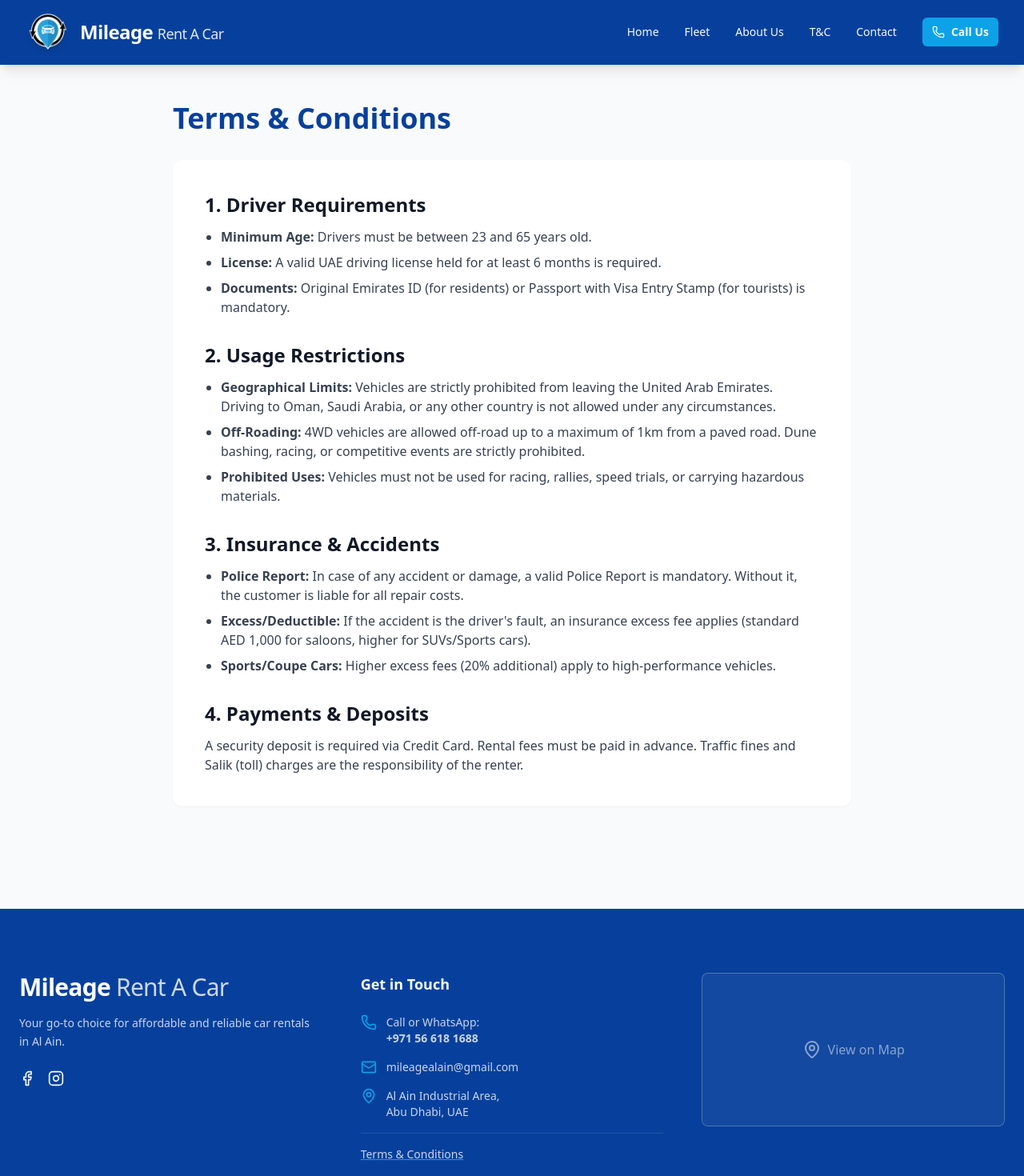
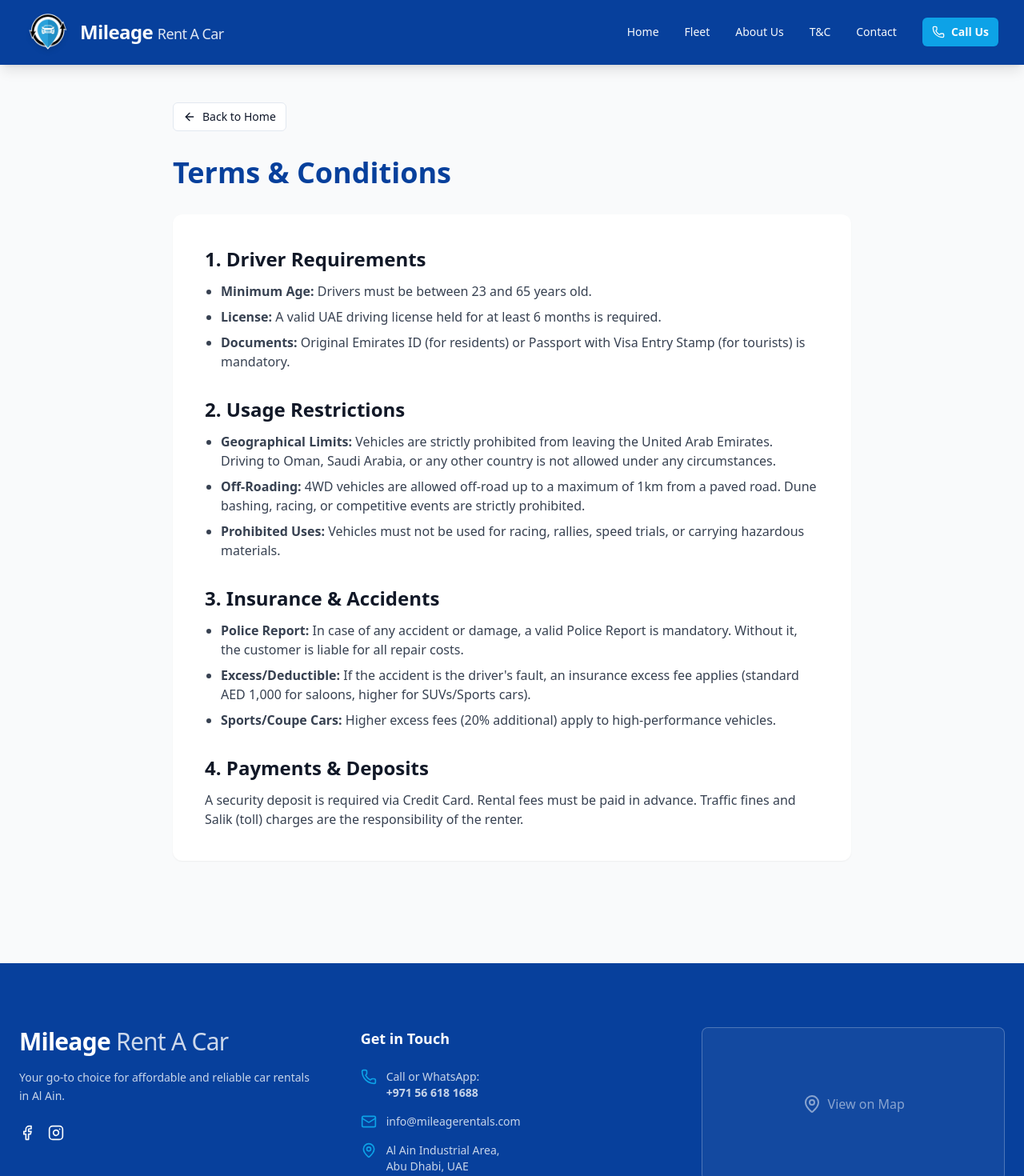
Before and after one commit to anjum613/mileage, a Next.js app: page /terms in a window 1280 px wide. Shown: the top 1470 px of the page at 80% size. Built offline with nearby package versions, Linux system fonts and the light colour scheme.

Commit message:
fix: ensure clicking logo on homepage scrolls to top

```diff
--- a/src/app/terms/page.tsx
+++ b/src/app/terms/page.tsx
@@ -2,6 +2,9 @@
 
 import Header from '@/components/Header';
 import Footer from '@/components/Footer';
+import Link from 'next/link'; // IMPORT LINK
+import { Button } from '@/components/ui/button';
+import { ArrowLeft } from 'lucide-react';
 
 export default function TermsPage() {
   return (
@@ -9,6 +12,16 @@
       <Header />
 
       <div className="max-w-4xl mx-auto px-6 py-24 md:py-32">
+
+        {/* FIXED: Use Link for internal navigation */}
+        <div className="mb-8">
+          <Button asChild variant="outline" className="gap-2">
+            <Link href="/">
+              <ArrowLeft className="w-4 h-4" /> Back to Home
+            </Link>
+          </Button>
+        </div>
+
         <h1 className="text-3xl md:text-4xl font-bold text-primary mb-8">Terms & Conditions</h1>
 
         <div className="bg-white p-6 md:p-10 rounded-xl shadow-sm space-y-8 text-gray-700">
@@ -25,7 +38,6 @@
           <section>
             <h2 className="text-xl md:text-2xl font-semibold text-gray-900 mb-3">2. Usage Restrictions</h2>
             <ul className="list-disc pl-5 space-y-2">
-              {/* UPDATED POINT BELOW */}
               <li><strong>Geographical Limits:</strong> Vehicles are strictly prohibited from leaving the United Arab Emirates. Driving to Oman, Saudi Arabia, or any other country is not allowed under any circumstances.</li>
               <li><strong>Off-Roading:</strong> 4WD vehicles are allowed off-road up to a maximum of 1km from a paved road. Dune bashing, racing, or competitive events are strictly prohibited.</li>
               <li><strong>Prohibited Uses:</strong> Vehicles must not be used for racing, rallies, speed trials, or carrying hazardous materials.</li>
--- a/src/components/Footer.tsx
+++ b/src/components/Footer.tsx
@@ -1,8 +1,8 @@
 'use client';
 
 import { Facebook, Instagram, MapPin, Phone, Mail } from 'lucide-react';
+import Link from 'next/link'; // IMPORT LINK
 
-// THIS LINE MUST SAY 'export default'
 export default function Footer() {
   return (
     <footer id="contact" className="bg-primary text-primary-foreground pt-20 pb-10">
@@ -36,17 +36,18 @@
               </li>
               <li className="flex items-start gap-3">
                 <Mail className="w-5 h-5 shrink-0 text-secondary" />
-                <span>mileagealain@gmail.com</span>
+                <span>info@mileagerentals.com</span>
               </li>
               <li className="flex items-start gap-3">
                 <MapPin className="w-5 h-5 shrink-0 text-secondary" />
                 <span>Al Ain Industrial Area,<br />Abu Dhabi, UAE</span>
               </li>
 
+              {/* FIXED: Use Link for internal page */}
               <li className="pt-4 mt-4 border-t border-white/10">
-                <a href="/terms" className="hover:text-white transition-colors underline decoration-secondary">
+                <Link href="/terms" className="hover:text-white transition-colors underline decoration-secondary">
                   Terms & Conditions
-                </a>
+                </Link>
               </li>
             </ul>
           </div>
```
